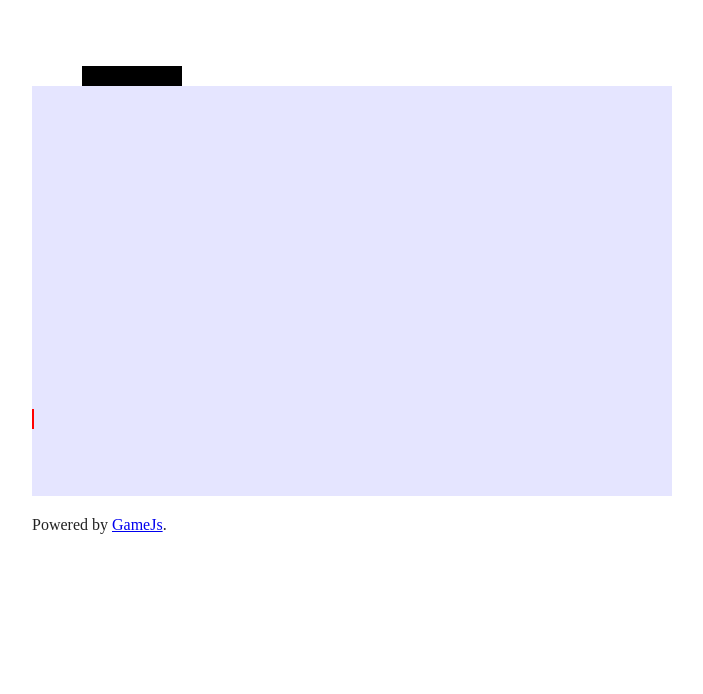
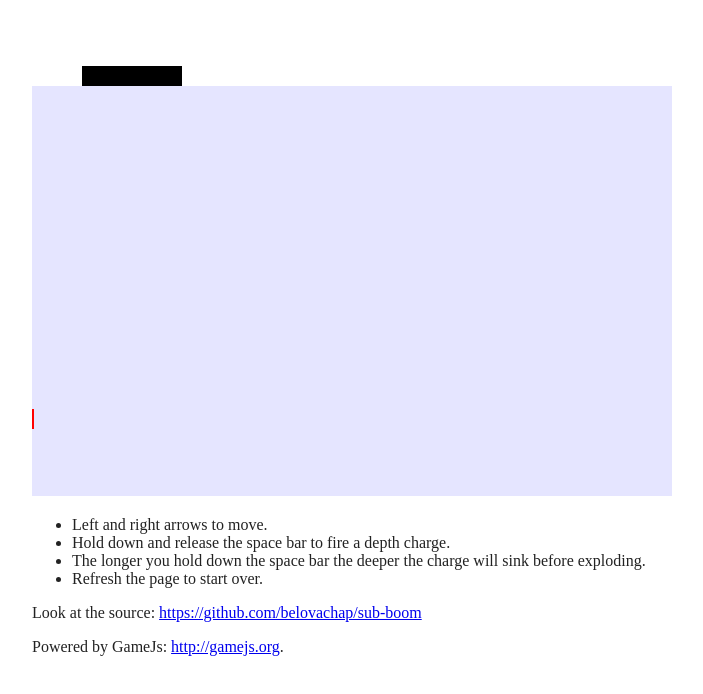
Before and after one commit to belovachap/sub-boom, a plain HTML site: page index.html in a window 1280 px wide. Shown: the whole page, without its empty margins (64-767 px from the left). Drawn offline with Linux system fonts and the light colour scheme.

Commit message:
Add instructions to page, link to github

```diff
--- a/index.html
+++ b/index.html
@@ -32,7 +32,18 @@
         </div>
         <canvas id="gjs-canvas"></canvas>
         <p>
-        Powered by <a href="http://gamejs.org">GameJs</a>.
+            <ul>
+                <li>Left and right arrows to move.</li>
+                <li>Hold down and release the space bar to fire a depth charge.</li>
+                <li>The longer you hold down the space bar the deeper the charge will sink before exploding.</li>
+                <li>Refresh the page to start over.</li>
+            </ul>
+        </p>
+        <p>
+            Look at the source: <a href="https://github.com/belovachap/sub-boom">https://github.com/belovachap/sub-boom</a>
+        </p>
+        <p>
+            Powered by GameJs: <a href="http://gamejs.org">http://gamejs.org</a>.
         </p>
     </div>
 </body>
```
